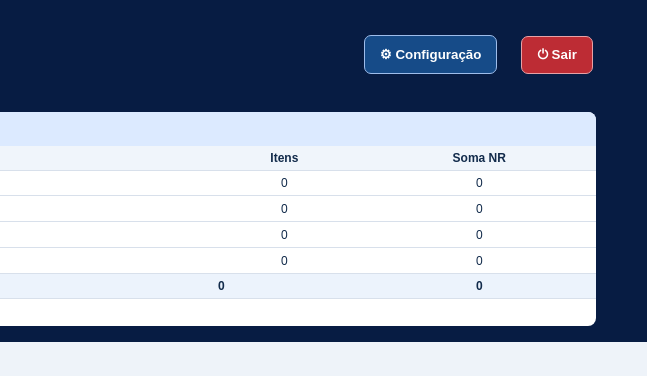
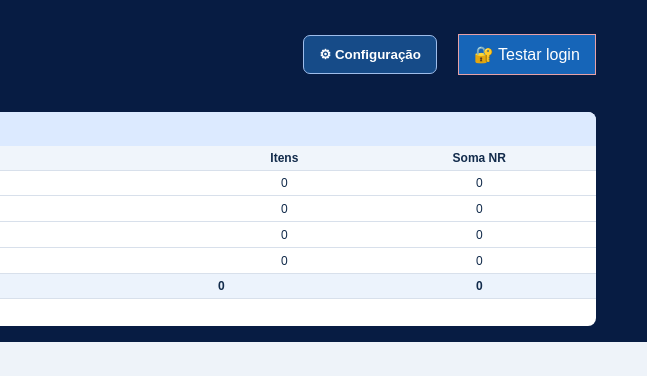
Before and after one commit to methodflowllba-bit/mapaderisco, a plain HTML site: page index.html in a window 1280 px wide. Shown: the top 376 px of the page, 633-1280 px from the left. Drawn offline with Linux system fonts and the light colour scheme.

Commit message:
Mostrar Testar login até autenticação ativa e ocultar Sair sem sessão

```diff
--- a/index.html
+++ b/index.html
@@ -82,7 +82,7 @@ header{flex-wrap:wrap}
 .pr-hint{padding:7px 12px;margin:0}
 #prPreview{border:0;width:100%;min-height:0;flex:1;background:#d9e0e8}
 @media(max-width:650px){.pr-head{font-size:14px}.pr-tools{max-height:240px;overflow:auto}.pr-box{height:98vh}.pr-tools select{min-width:125px}}
-.logout-header{background:#bd2c34;color:#fff;border:1px solid #e7a1a6;padding:10px 15px;white-space:nowrap}.logout-header:hover{background:#9f2028}.logout-header:disabled{opacity:.65;cursor:wait}@media(max-width:600px){.logout-header{font-size:12px;padding:8px 10px}}</style></head><body><header><img src="method-flow.png" alt="Method Flow"><div><h1>ART · Análise de Risco da Tarefa</h1><small>Method Flow | FO-EHS-37 · Matriz Safhear</small></div><button class="config-header no-print" type="button" onclick="abrirConfiguracao()">⚙ Configuração</button><button id="mfLogoutHeader" class="logout-header no-print" type="button" onclick="sairDoMapaDeRisco()">⏻ Sair</button>
+.logout-header{background:#bd2c34;color:#fff;border:1px solid #e7a1a6;padding:10px 15px;white-space:nowrap}.logout-header:hover{background:#9f2028}.logout-header:disabled{opacity:.65;cursor:wait}@media(max-width:600px){.logout-header{font-size:12px;padding:8px 10px}}</style></head><body><header><img src="method-flow.png" alt="Method Flow"><div><h1>ART · Análise de Risco da Tarefa</h1><small>Method Flow | FO-EHS-37 · Matriz Safhear</small></div><button class="config-header no-print" type="button" onclick="abrirConfiguracao()">⚙ Configuração</button><a id="mfTestLoginHeader" class="logout-header no-print" href="./teste-login.html" style="background:#1665b8;text-decoration:none">🔐 Testar login</a><button id="mfLogoutHeader" class="logout-header no-print" type="button" onclick="sairDoMapaDeRisco()" style="display:none">⏻ Sair</button>
 <details class="header-risk-guide no-print" open><summary>📊 Classificação do risco — guia do auditor</summary>
 <div class="header-risk-scroll"><table aria-label="Faixas e resumo dos riscos da ART"><thead><tr><th>Classificação</th><th>Faixa NR (referência)</th><th>Itens</th><th>Soma NR</th></tr></thead><tbody>
 <tr><td><span class="risk-color" style="background:#19df39"></span>Aceitável</td><td>NR &lt; 16</td><td id="cabNRCount0">0</td><td id="cabNRSum0">0</td></tr>
```
